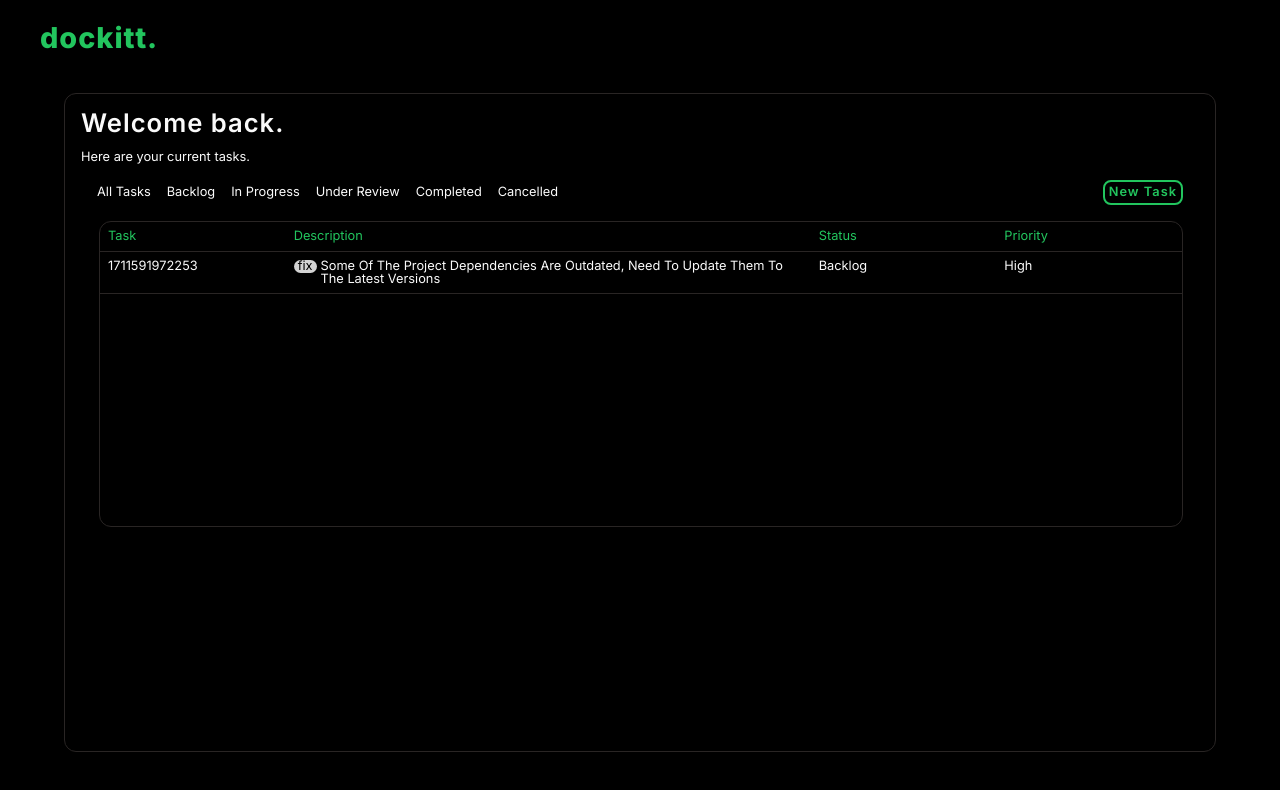
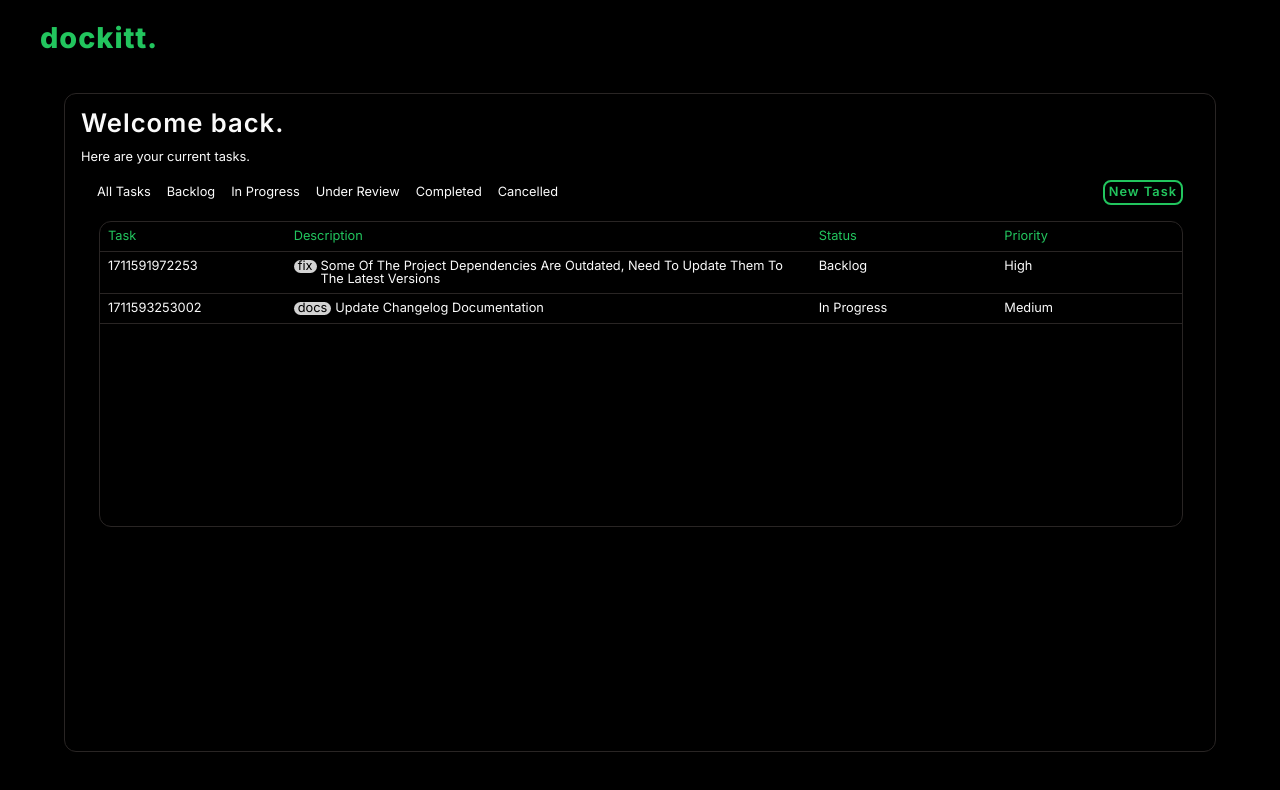
Before and after one commit to williamalowe/Dockitt, a React (Vite) app: page /tasks in a window 1280 px wide. Shown: the top 790 px of the page. Built offline with nearby package versions, Linux system fonts and the light colour scheme.

Commit message:
func: add additional test data

```diff
--- a/src/components/TaskList/TaskList.jsx
+++ b/src/components/TaskList/TaskList.jsx
@@ -46,6 +46,7 @@ const TaskList = () => {
                 <th>Description</th>
                 <th>Status</th>
                 <th>Priority</th>
+                {/* <th></th> */}
               </tr>
             </thead>
             <tbody className={styles.body}>
@@ -56,6 +57,7 @@ const TaskList = () => {
                     <td><span className={styles.tag}>{task.tag}</span> {task.description}</td>
                     <td>{task.status}</td>
                     <td>{task.priority}</td>
+                    {/* <td><button>&gt;</button><button>X</button></td> */}
                   </tr>
                 )
               }
--- a/src/views/Home/Home.jsx
+++ b/src/views/Home/Home.jsx
@@ -16,6 +16,13 @@ const Home = () => {
       tag: 'fix',
       status: 'backlog',
       priority: 'high'
+    },
+    {
+      date: '1711593253002',
+      description: 'Update changelog documentation',
+      tag: 'Docs',
+      status: 'in progress',
+      priority: 'medium'
     }
   ]);
   const addTask = (desc, tag, stat, prio) => {
```
